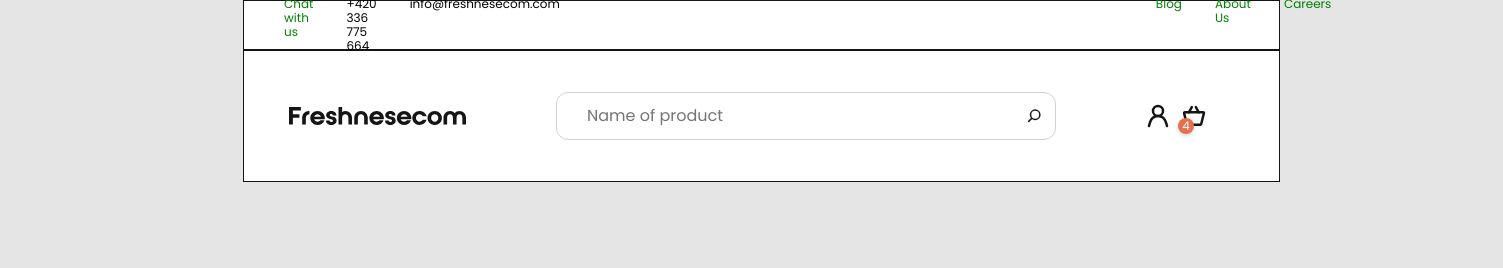
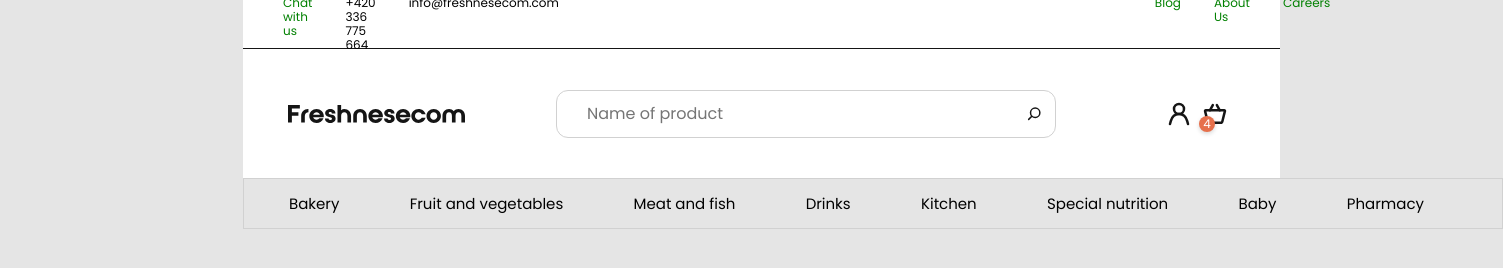
Before and after one commit to ArtemSydun/myProject, a plain HTML site: page index.html in a window 1280 px wide. Shown: the whole page, 1503 px wide, since content can reach past the window. Drawn offline with nearby package versions, Linux system fonts and the light colour scheme.

Commit message:
header ended

```diff
--- a/index.html
+++ b/index.html
@@ -42,7 +42,20 @@
           </div>
       </header>
     </header>
-
+    <div class="categories">
+      <nav>
+        <ul class="menu">
+          <li class="menu-item">Bakery</li>
+          <li class="menu-item">Fruit and vegetables</li>
+          <li class="menu-item">Meat and fish</li>
+          <li class="menu-item">Drinks</li>
+          <li class="menu-item">Kitchen</li>
+          <li class="menu-item">Special nutrition</li>
+          <li class="menu-item">Baby</li>
+          <li class="menu-item">Pharmacy</li>
+        </ul>
+      </nav>
+    </div>
   </div>
 </body>
 </html>
--- a/style.scss
+++ b/style.scss
@@ -14,18 +14,19 @@ header {
   font-size:12px;
   background-color: #FFFFFF;
   display:flex;
-  border: 1px solid #151515;
   align-items: center;
+  border-bottom:1px solid #151515;;
   &-second {
     background-color: #FFFFFF;
     display:flex;
-    border: 1px solid #151515;
     justify-content: space-between;
     padding: 0px 45px 0px 45px;
     height:130px;
     align-items: center;
   }
   &-icons {
+    position:relative;
+    left:20px;
     display:flex;
     align-items: center;
     justify-content: space-between;
@@ -86,6 +87,27 @@ header {
   }
 }
 
+.categories {
+  width:1260px;
+  height:55px;
+}
+
+.menu {
+  border: 1px solid #D1D1D1;
+  display:flex;
+  margin:0px;
+  padding: 16px 45px;
+  justify-content: space-between;
+  &-item {
+    display: flex;
+    flex-direction: column;
+    align-items: flex-start;
+    font-size:15px;
+    padding-right:33px;
+
+  }
+}
+
 .logo {
   max-width:177px;
   max-height:18px;
```
Also changed, not shown: style.css, 1 other file.
